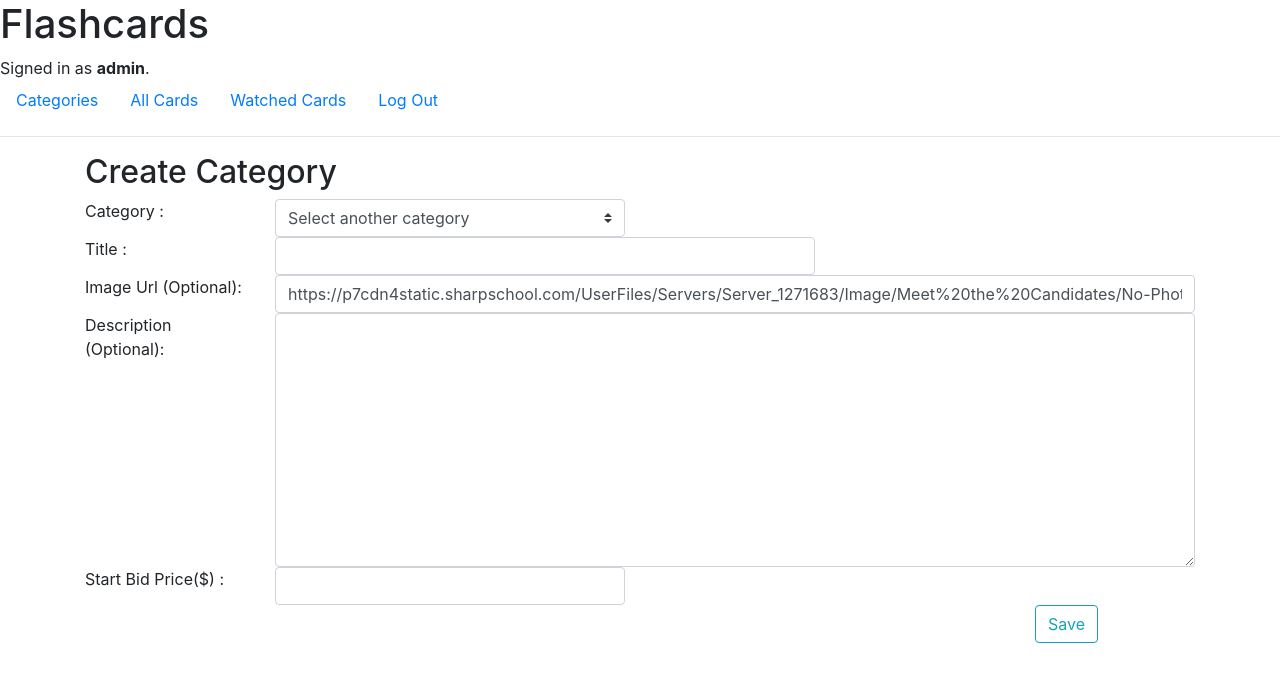
After one commit to DarkLord580/STEMATICS, a Django app: page /createcategory in a window 1280 px wide. The commit adds this page. Shown: the top 682 px of the page. Run offline with Django 3.2, Linux system fonts and the light colour scheme; a user stored in the database is signed in; some libraries are stand-ins or nearby versions.

Commit message:
Chaning Names

```diff
--- a/flashcards/models.py
+++ b/flashcards/models.py
@@ -27,6 +27,11 @@ class NewCardForm(forms.ModelForm):
        model = Card
        fields = ["category","title", "meaning"]
 
+class NewCategoryForm(forms.ModelForm):
+    class Meta:
+       model = Category
+       fields = ["category","imageurl"]
+
 class Comment(models.Model):
     itemid = models.IntegerField()
     commentuser = models.CharField(max_length=128)
--- a/flashcards/templates/flashcards/layout.html
+++ b/flashcards/templates/flashcards/layout.html
@@ -4,7 +4,7 @@
 <!DOCTYPE html>
 <html lang="en">
     <head>
-        <title>{% block title %}Flashcards{% endblock %}</title>
+        <title>{% block title %}Educational Flashcards{% endblock %}</title>
         <link rel="stylesheet" href="https://stackpath.bootstrapcdn.com/bootstrap/4.4.1/css/bootstrap.min.css" integrity="sha384-Vkoo8x4CGsO3+Hhxv8T/Q5PaXtkKtu6ug5TOeNV6gBiFeWPGFN9MuhOf23Q9Ifjh" crossorigin="anonymous">
         <link href="{% static 'flashcards/styles.css' %}" rel="stylesheet">
         <style>{% block css %} {% endblock %} </style>
@@ -20,31 +20,33 @@
             {% endif %}
         </div>
         <ul class="nav">
-            <li class="nav-item">
-                <a class="nav-link" href="{% url 'index' %}">Active Listings</a>
+			<li class="nav-item">
+                <a class="nav-link" href="{% url 'category' '0' %}">Categories</a>
             </li>
             <li class="nav-item">
-                <a class="nav-link" href="{% url 'category' '0' %}">Categories</a>
+                <a class="nav-link" href="{% url 'index' %}">All Cards</a>
             </li>
+
             {% if user.is_authenticated %}
             	<li class="nav-item">
-                    <a class="nav-link" href="{% url 'watchlist' %}">Watchlist
+                    <a class="nav-link" href="{% url 'watchlist' %}">Watched Cards
                     {% if watched%}
                     ({{watched}})
                     {% endif%}
                     </a>
                 </li>
-                {% if is_seller %}
+                {% if is_maker %}
                 <li class="nav-item">
 
-                    <a class="nav-link" href="{% url 'newitem' %}">create listing</a>
+                    <a class="nav-link" href="{% url 'newcategory' %}">Create Category</a>
 
                 </li>
+                <li class="nav-item">
 
+                    <a class="nav-link" href="{% url 'newcard' %}">Create Card</a>
+
+                </li>
                 {% endif %}
-                <li class="nav-item">
-                    <a class="nav-link" href="{% url 'closedlists'%}">closed listing</a>
-                </li>
                 <li class="nav-item">
                     <a class="nav-link" href="{% url 'logout' %}">Log Out</a>
                 </li>
--- /dev/null
+++ b/flashcards/templates/flashcards/newcategory.html
@@ -0,0 +1,58 @@
+{% extends "flashcards/layout.html" %}
+{% block body %}
+<div class="container">
+    <h2>Create Category</h2>
+
+</div>
+<div class="container">
+   <form action="createcategory" method="POST">
+   		<input type="hidden" id="owner" name="owner" value="{{user.username}}">
+        {% csrf_token %}
+        <div class="row">
+        	<div class="col-sm-2">Category : </div>
+        	<div class="col-sm-4">
+
+            <select class="browser-default custom-select" name="category">
+    			<option selected>Select another category</option>
+    			{% for category in categories %}
+    				<option  value="{{category.category}}">{{category.category}}</option>
+  				{% endfor %}
+  			</select>
+
+            </div>
+          </div>
+
+        <div class="row">
+          <div class="col-sm-2">Title    :</div>
+          <div class="col-sm-6">
+          <input type="text" class="form-control" name="title" required>
+          </div>
+        </div>
+        <div class="row">
+            <div class="col-sm-2">Image Url (Optional):</div>
+           	<div class="col-sm-10"> <input type="text" class="form-control" name="imageurl" value="https://p7cdn4static.sharpschool.com/UserFiles/Servers/Server_1271683/Image/Meet%20the%20Candidates/No-Photo-Provided.png"></div>
+          </div>
+
+        <div class="row">
+          <div class="col-sm-2">Description (Optional): </div>
+          <div class="col-sm-10"><textarea class="form-control" rows="10" name="description"></textarea></div>
+        </div>
+
+        <div class="row">
+            <div class="col-sm-2">Start Bid Price($) : </div>
+            <div class="col-sm-4"><input type="number" class="form-control" min="1" name="currentbid" required></div>
+          </div>
+            <div class="row">
+          <div class="col-sm-10"> </div>
+          <div class="col-sm-2">
+          	<button class="btn btn-outline-info" type="submit">Save</button>
+          	</div>
+          </div>
+
+
+
+
+
+      </form>
+</div>
+{% endblock %}
--- a/flashcards/urls.py
+++ b/flashcards/urls.py
@@ -9,6 +9,7 @@ urlpatterns = [
     path("register", views.register, name="register"),
     path("viewcard/<int:cardid>", views.viewcard, name="viewcard"),
     path("createcard", views.newcard, name="newcard"),
+    path("createcategory", views.newcategory, name="newcategory"),
     path("category/<int:categoryid>", views.category, name="category"),
     path("watchlist", views.watchlist, name="watchlist"),
     path("writecomment/<int:cardid>", views.viewcard, name="writecomment"),
--- a/flashcards/views.py
+++ b/flashcards/views.py
@@ -13,17 +13,17 @@ from django.utils.timezone import now
 
 
 def index(request):
-    #print("####################################")
-    #print ("         request index ")
-    #print("####################################")
-    is_seller= 'Seller' in request.user.groups.values_list('name', flat=True)
-    cards = card.objects.filter(closed=False)
+    print("####################################")
+    print ("         request index ")
+    print("####################################")
+    is_maker= 'Maker' in request.user.groups.values_list('name', flat=True)
+    cards = Card.objects.all()
     watched = 0
     watchcardids = Watchcard.objects.filter(user=request.user.username).order_by("-createdate").values_list('cardid',flat=True)
     if watchcardids:
         watched = len(watchcardids)
 
-    return render(request, "flashcards/index.html", {"cards": cards, "is_seller": is_seller, "watched":watched})
+    return render(request, "flashcards/index.html", {"cards": cards, "is_maker": is_maker, "watched":watched})
 
 
 def login_view(request):
@@ -94,7 +94,6 @@ def viewcards(request):
     #print ("         request viewcards")
     #print("####################################")
     cards = card.objects.all()
-    cards = card.objects.filter(closed=False)
     watched = 0
     watchcardids = Watchcard.objects.filter(user=request.user.username).order_by("-createdate").values_list('cardid',flat=True)
     if watchcardids:
@@ -141,28 +140,13 @@ def viewcard(request, cardid):
             comment.save()
 
 
-    bids = Bid.objects.filter(cardid= cardid)
-    if bids is not None and len(bids) > 1:
-        bidcount = len(bids)
-        bidmessage = "<strong>{bidcount} </strong> bid(s) so far.".format(bidcount=bidcount)
-    if card.maxbider == request.user.username:
-        if card.closed:
-            bidmessage = "{bidmessage} You're the winner of bids.".format(bidmessage=bidmessage)
-        else:
-            bidmessage = "{bidmessage} Your bid is the current bid.".format(bidmessage=bidmessage)
-
-    else:
-        if card.closed:
-            bidmessage = "{bidmessage} The list is closed.".format(bidmessage=bidmessage)
-
-
     comments = Comment.objects.filter(cardid=cardid).order_by("-createdate")
 
     watchcard = Watchcard.objects.filter(user=request.user.username, cardid= cardid)
     watching = False
     if watchcard:
         watching = True
-    is_seller= 'Seller' in request.user.groups.values_list('name', flat=True)
+    is_maker= 'Maker' in request.user.groups.values_list('name', flat=True)
     watched = 0
     watchcardids = Watchcard.objects.filter(user=request.user.username).order_by("-createdate").values_list('cardid',flat=True)
     if watchcardids:
@@ -170,8 +154,7 @@ def viewcard(request, cardid):
 
     currentbid = newbid + 1
     return render(request, "flashcards/viewcard.html", {"card": card
-            ,"watching": watching, "currentbid":currentbid
-            ,"bidmessage":bidmessage, "comments": comments, "is_seller": is_seller, "watched":watched})
+            ,"watching": watching, "comments": comments, "is_maker": is_maker, "watched":watched})
 
 
 
@@ -181,7 +164,7 @@ def newcard(request):
     #print ("         request newcard")
     #print("####################################")
 
-    is_seller= 'Seller' in request.user.groups.values_list('name', flat=True)
+    is_maker= 'Maker' in request.user.groups.values_list('name', flat=True)
 
     if request.method == "POST":
         form = NewcardForm(request.POST)
@@ -194,16 +177,34 @@ def newcard(request):
         return HttpResponseRedirect(reverse("index"))
     else:
         categories=Category.objects.all()
-        return render(request,"flashcards/newcard.html", {"categories": categories, "is_seller": is_seller})
+        return render(request,"flashcards/newcard.html", {"categories": categories, "is_maker": is_maker})
 
+@login_required(login_url='/login')
+def newcategory(request):
+    #print("####################################")
+    #print ("         request newcategory")
+    #print("####################################")
+
+    is_maker= 'Maker' in request.user.groups.values_list('name', flat=True)
+
+    if request.method == "POST":
+        form = NewCategoryForm(request.POST)
+        print("####################################")
+        print (form)
+        print("####################################")
+        if form.is_valid():
+            form.save()
+        return HttpResponseRedirect(reverse("index"))
+    else:
+        return render(request,"flashcards/newcategory.html", {"is_maker": is_maker})
 
 def category(request , categoryid):
     #print("####################################")
     #print ("         request category")
     #print("####################################")
     categories=Category.objects.all()
-    is_seller= 'Seller' in request.user.groups.values_list('name', flat=True)
-    cards = card.objects.filter(closed=False)
+    is_maker= 'Maker' in request.user.groups.values_list('name', flat=True)
+    cards = Card.objects.all()
     watched = 0
     watchcardids = Watchcard.objects.filter(user=request.user.username).order_by("-createdate").values_list('cardid',flat=True)
     if watchcardids:
@@ -216,9 +217,9 @@ def category(request , categoryid):
         totalcategory = False
         cardcategories = Category.objects.filter(id=categoryid).values_list('category',flat=True)
 
-        cards = card.objects.filter(category__in=cardcategories, closed= False)
+        cards = Card.objects.filter(category__in=cardcategories)
         return render(request, "flashcards/category.html", {"totalcategory": totalcategory,
-                "categories": categories, "category": cardcategories[0], "cards": cards, "is_seller": is_seller, "watched":watched})
+                "categories": categories, "category": cardcategories[0], "cards": cards, "is_maker": is_maker, "watched":watched})
 
 @login_required(login_url='/login')
 def watchlist(request):
@@ -231,11 +232,11 @@ def watchlist(request):
     watched = 0
     if watchcardids:
         watched = len(watchcardids)
-    cards = card.objects.filter(id__in=watchcardids)
+    cards = Card.objects.filter(id__in=watchcardids)
 
-    is_seller= 'Seller' in request.user.groups.values_list('name', flat=True)
+    is_maker= 'Maker' in request.user.groups.values_list('name', flat=True)
 
-    return render(request, "flashcards/watchlist.html", {"cards": cards , "is_seller": is_seller, "watched":watched})
+    return render(request, "flashcards/watchlist.html", {"cards": cards , "is_maker": is_maker, "watched":watched})
 
 
 @login_required(login_url='/login')
@@ -262,31 +263,3 @@ def deletecomment(request, commentid):
         comment.delete()
 
     return HttpResponseRedirect(reverse("viewcard", kwargs={'cardid': cardid}))
-
-@login_required(login_url='/login')
-def closedlists(request):
-    #print("####################################")
-    #print ("         request closedlists")
-    #print("####################################")
-
-
-    cards = card.objects.filter(closed=True)
-    is_seller= 'Seller' in request.user.groups.values_list('name', flat=True)
-
-    return render(request, "flashcards/closedlist.html", {"cards": cards, "is_seller": is_seller})
-
-
-
-@login_required(login_url='/login')
-def closedlist(request , cardid):
-    #print("####################################")
-    #print ("         request closedlist ")
-    #print("####################################")
-
-    card = card.objects.get(id=cardid)
-    if card is not None and card.closed == False:
-        card.closed= True
-        card.save()
-
-
-    return HttpResponseRedirect(reverse("viewcard", kwargs={'cardid': cardid}))
```
Also changed, not shown: flashcards/templates/flashcards/category.html (+6 -14 lines), flashcards/templates/flashcards/closedlist.html (deleted, +0 -29 lines), flashcards/templates/flashcards/index.html (+5 -14 lines), flashcards/templates/flashcards/newcard.html (renamed from flashcards/templates/flashcards/newitem.html), flashcards/templates/flashcards/viewcard.html (renamed from flashcards/templates/flashcards/viewitem.html).
